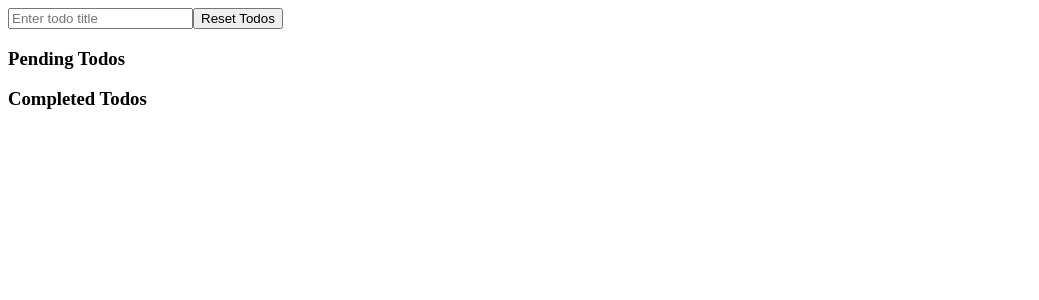
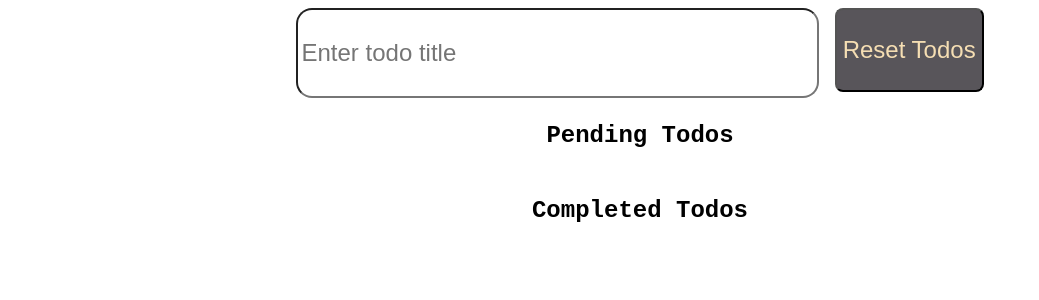
Before and after one commit to surajbhat316/todolistapptailnode, a React (Create React App) app: page / in a window 1280 px wide. Shown: the top 300 px of the page, without its empty margins (0-1039 px from the left). Built offline with nearby package versions, Linux system fonts and the light colour scheme.

Commit message:
Added css for todo list

```diff
--- /dev/null
+++ b/src/components/TodoList.css
@@ -0,0 +1,87 @@
+body{
+    font-family: monospace;
+}
+#todoCreator{
+    display: flex;
+    flex-direction: row;
+    justify-content: center;
+}
+
+#todoCreator div input{
+    width: 40vw;
+    height: 10vh;
+    font-size: x-large;
+    border-radius: 1rem;
+    color: rgb(198, 144, 44);
+    padding: 0.2rem;
+}
+
+#todoCreator div button{
+    height: 10.5vh;
+    font-size: x-large;
+    margin-left: 1rem;
+    background-color: rgb(88, 85, 90);
+    color: wheat;
+    border-radius: 0.5rem;
+}
+
+#newTodos{
+    display: flex;
+    flex-direction: column;
+    justify-content: center;
+    align-items: center;
+}
+
+.todoItem{
+    width: 40vw;
+    height: auto;
+    font-size: larger;
+    box-shadow: 0px 0px 19px 0px lightgrey;
+    padding: 1rem;
+    border-radius: 1rem;
+
+}
+
+.todoItem .todoDescription{
+    display: flex;
+    justify-content: space-between;
+}
+
+.todoItem .btnContainer{
+    display: flex;
+    justify-content: center;
+}
+
+.todoItem .btnContainer button{
+    width: auto;
+    height: auto;
+    padding: 1rem;
+    border-radius: 1rem;
+    background-color: grey;
+    color: wheat;
+}
+
+
+/* Completed Todos */
+
+#completedTodos{
+    display: flex;
+    flex-direction: column;
+    justify-content: center;
+    align-items: center;
+}
+
+#completedTodos .completedTodo{
+    display: flex;
+    justify-content: space-between;
+    width: 40vw;
+    height: auto;
+    font-size: larger;
+    box-shadow: 0px 0px 19px 0px lightgrey;
+    padding: 1rem;
+    border-radius: 1rem;
+}
+
+h3{
+    font-size: 1.5rem;
+}
--- a/src/components/TodoList.js
+++ b/src/components/TodoList.js
@@ -1,4 +1,5 @@
 import React, { useEffect, useState } from 'react'
+import "./TodoList.css";
 
 export default function TodoList() {
 
@@ -57,19 +58,25 @@ export default function TodoList() {
     }
     return (
         <div>
-            <input onKeyUp={handleKeyUp} type='text' placeholder='Enter todo title' />
-            <button onClick={handleResetTodos}>Reset Todos</button>
-            <h3>Pending Todos</h3>
+            <div id='todoCreator'>
+                <div>
+                    <input onKeyUp={handleKeyUp} type='text' placeholder='Enter todo title' />
+                </div>
+                <div>
+                    <button onClick={handleResetTodos}>Reset Todos</button>
+                </div>
+            </div>
+            <h3 style={{textAlign: "center"}}>Pending Todos</h3>
             <div id='newTodos'>
                 {todos.map((todo) =>{
                     if(!todo.isCompleted){
                         return (
-                            <div key={todo.createdOn}>
-                                <div>
+                            <div className='todoItem' key={todo.createdOn}>
+                                <div className='todoDescription'>
                                     <p>{todo.title}</p>
                                     <p>Status <b> Incomplete</b> </p>
                                 </div>
-                                <div>
+                                <div className='btnContainer'>
                                     <button onClick={(e) => handleMarkAsComplete(e, todo.createdOn)}>Mark as Complete</button>
                                 </div>
                             </div>
@@ -80,12 +87,12 @@ export default function TodoList() {
             </div>
 
 
-            <h3>Completed Todos</h3>
+            <h3 style={{textAlign : "center"}}>Completed Todos</h3>
             <div id='completedTodos'>
                 {todos.map((todo) =>{
                     if(todo.isCompleted){
                         return (
-                            <div key={todo.createdOn}>
+                            <div className='completedTodo' key={todo.createdOn}>
                                 <p>{todo.title}</p>
                                 <p>Status <b> Completed</b> </p>
                             </div>
```
